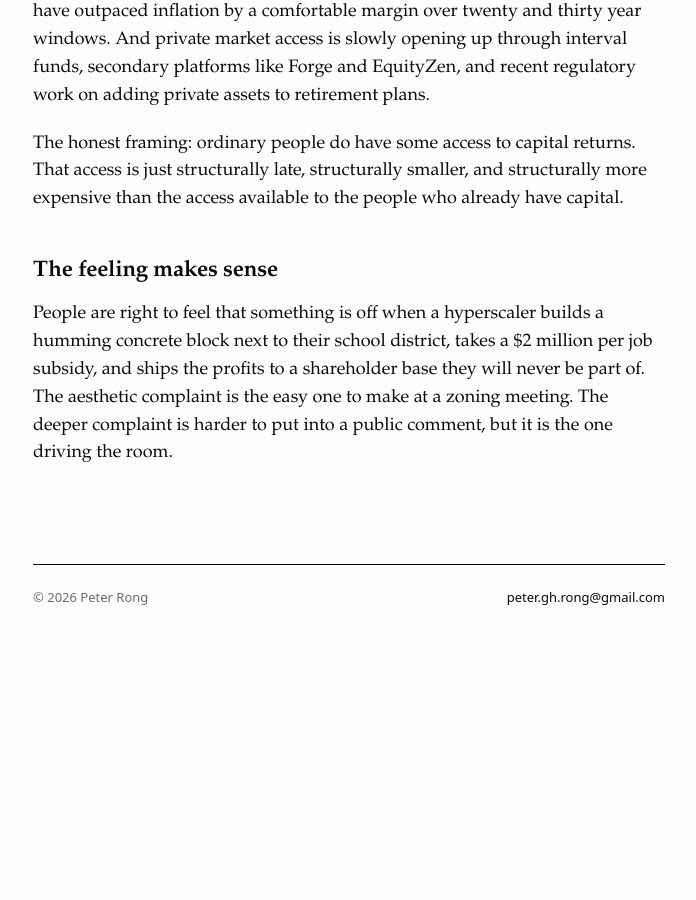
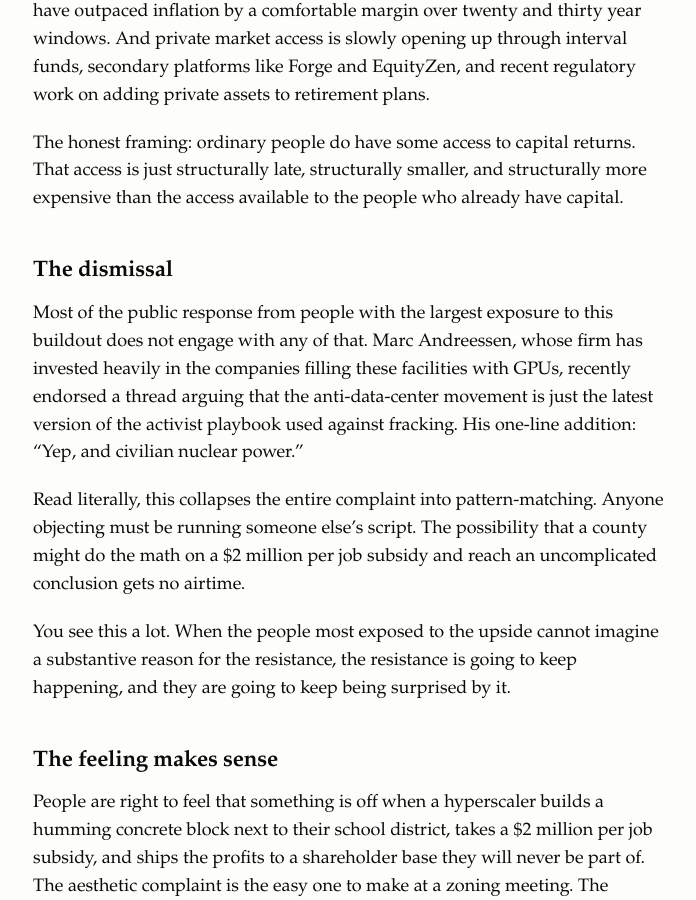
Before and after one commit to peterghrong/peterghrong.github.io, a Jekyll site: the page built from _posts/2026-05-17-on-the-data-center-backlash.md, in a window 1280 px wide and 900 px high, scrolled down 4861 px. Shown: the whole window, without its empty margins (291-987 px from the left). Built offline with Jekyll 4.4.1, drawn with Linux system fonts in a browser that asks for light colours; before the commit the page ends 5550 px from its top, so only the background shows below that.

Commit message:
Add dismissal section with Andreessen example
Co-Authored-By: Claude Opus 4.7 <noreply@anthropic.com>

```diff
--- a/_posts/2026-05-17-on-the-data-center-backlash.md
+++ b/_posts/2026-05-17-on-the-data-center-backlash.md
@@ -63,6 +63,14 @@ On equity access: 401(k)s and IRAs since the 1970s have broadened indirect equit
 
 The honest framing: ordinary people do have some access to capital returns. That access is just structurally late, structurally smaller, and structurally more expensive than the access available to the people who already have capital.
 
+## The dismissal
+
+Most of the public response from people with the largest exposure to this buildout does not engage with any of that. Marc Andreessen, whose firm has invested heavily in the companies filling these facilities with GPUs, recently endorsed a thread arguing that the anti-data-center movement is just the latest version of the activist playbook used against fracking. His one-line addition: "Yep, and civilian nuclear power."
+
+Read literally, this collapses the entire complaint into pattern-matching. Anyone objecting must be running someone else's script. The possibility that a county might do the math on a $2 million per job subsidy and reach an uncomplicated conclusion gets no airtime.
+
+You see this a lot. When the people most exposed to the upside cannot imagine a substantive reason for the resistance, the resistance is going to keep happening, and they are going to keep being surprised by it.
+
 ## The feeling makes sense
 
 People are right to feel that something is off when a hyperscaler builds a humming concrete block next to their school district, takes a $2 million per job subsidy, and ships the profits to a shareholder base they will never be part of. The aesthetic complaint is the easy one to make at a zoning meeting. The deeper complaint is harder to put into a public comment, but it is the one driving the room.
```
